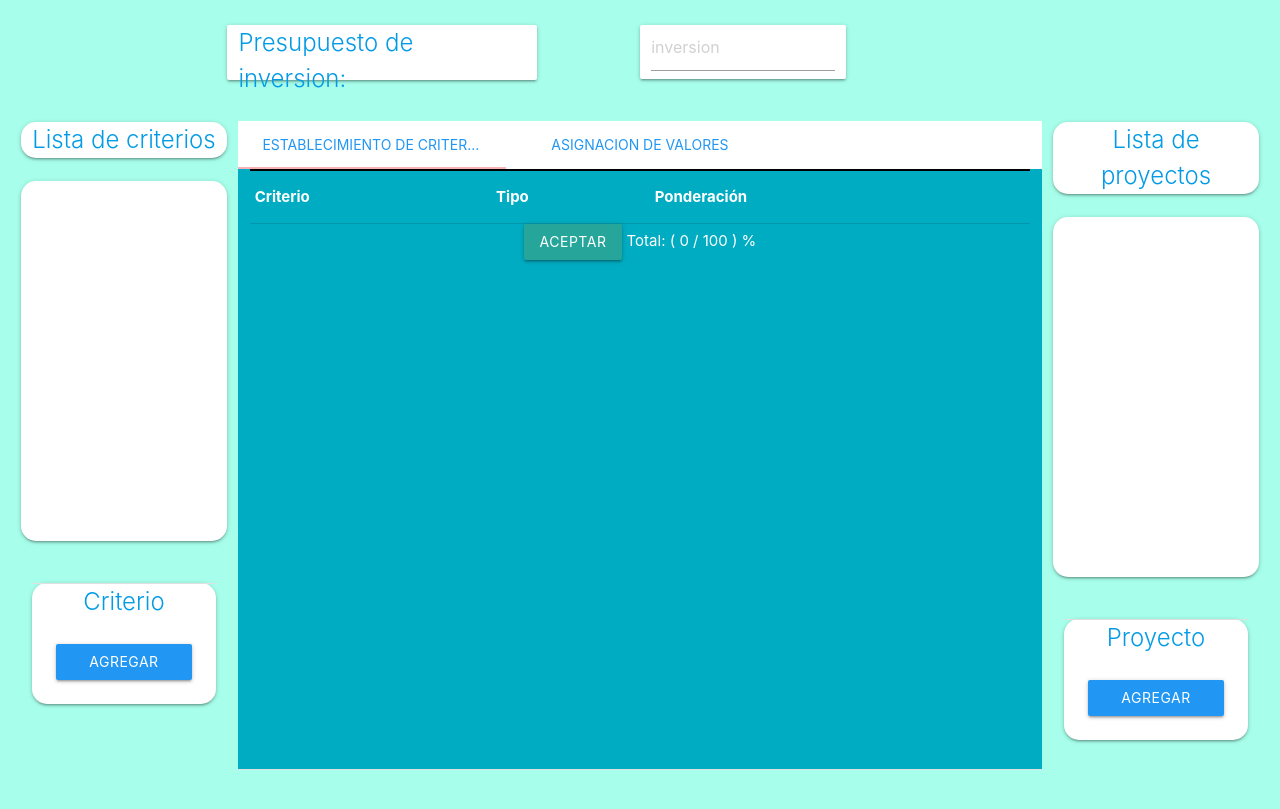
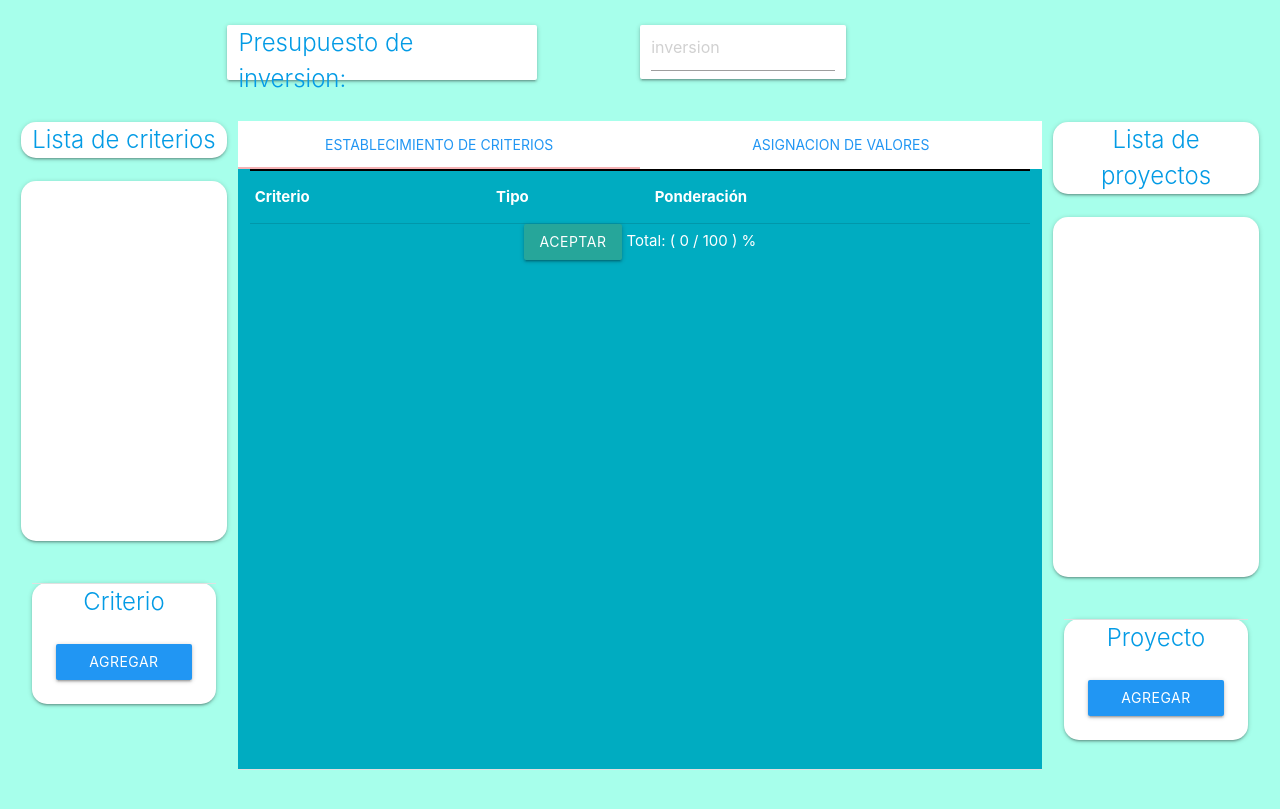
Before and after one commit to DafLec/GeekFactory, a website: page app/index.html in a window 1280 px wide. Shown: the part 115-924 px from the top of the page. Drawn offline with Linux system fonts and the light colour scheme.

Commit message:
Changed modal valores matrix for a larger one.

```diff
--- a/app/index.html
+++ b/app/index.html
@@ -80,8 +80,8 @@
                     <div class="col s12 m8" style="padding-top: .5%">
                         <div id="contentTabs">
                             <ul id="tabs-swipe-demo" class="tabs">
-                                <li class="tab col s4"><a class="active blue-text" href="#criteria-swap">Establecimiento de Criterios</a></li>
-                                <li class="tab col s4"><a class="blue-text" href="#value-swipe">Asignacion de Valores</a></li>
+                                <li class="tab col s6"><a class="active blue-text" href="#criteria-swap">Establecimiento de Criterios</a></li>
+                                <li class="tab col s6"><a class="blue-text" href="#value-swipe">Asignacion de Valores</a></li>
                             </ul>
                             <div id="criteria-swap" class="col s12 cyan darken-1 white-text" style="overflow-y: auto; overflow-x: auto; height: 600px;">
                                 <form id="criteriaPonderation-Form">
@@ -235,7 +235,7 @@
                         </form>
                     </div>
                 </div>
-                <div id="modalMatriz" class="modal">
+                <div id="modalMatriz" class="modal" style="width: 90%!important; height: 95%!important;">
                     <div class="modal-content">
                         <h4>Matriz de decisión</h4>
                         <!--AQUI PONER EL HTML DE TABLA DE MATRIZ DE VALORES-->
```
